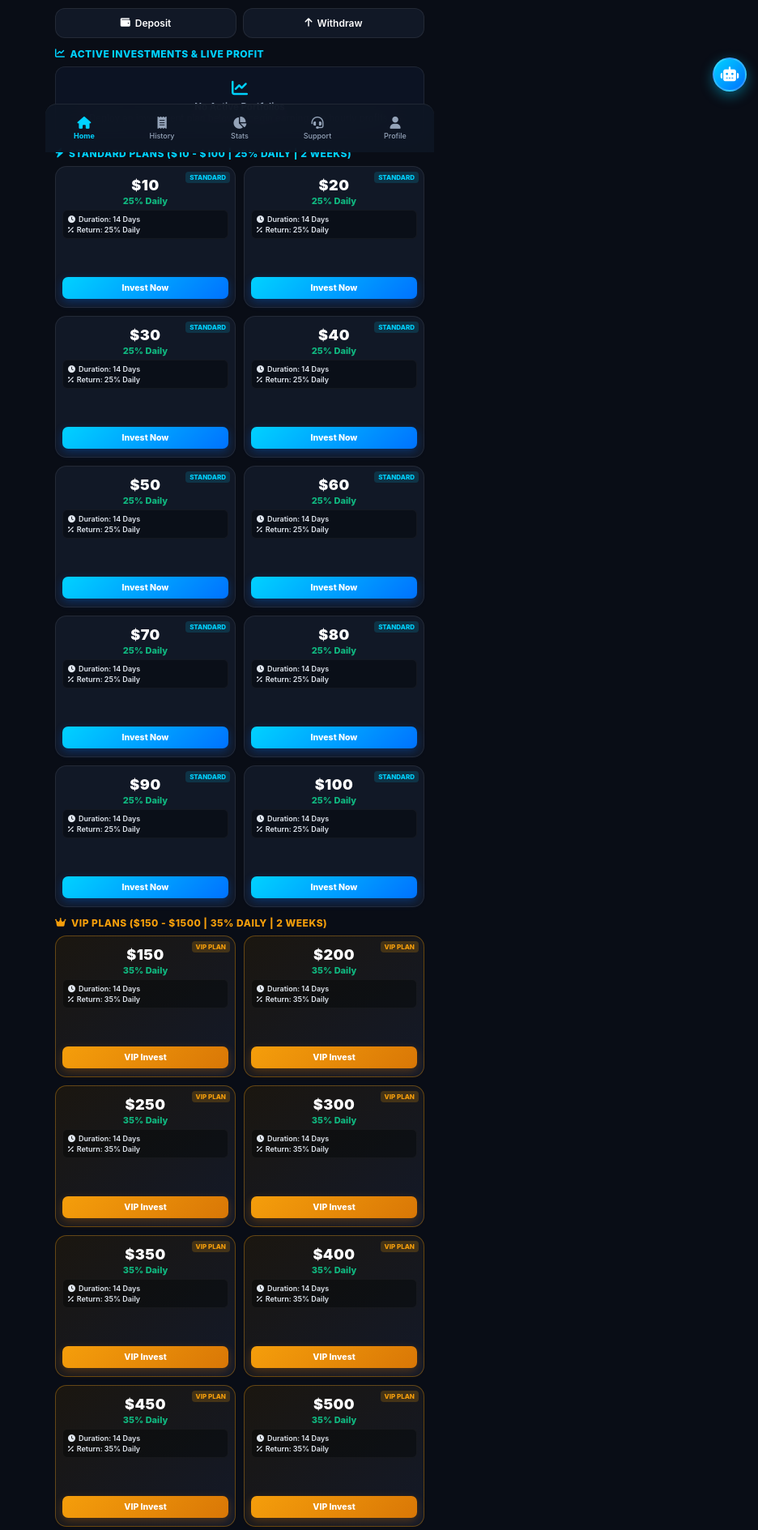
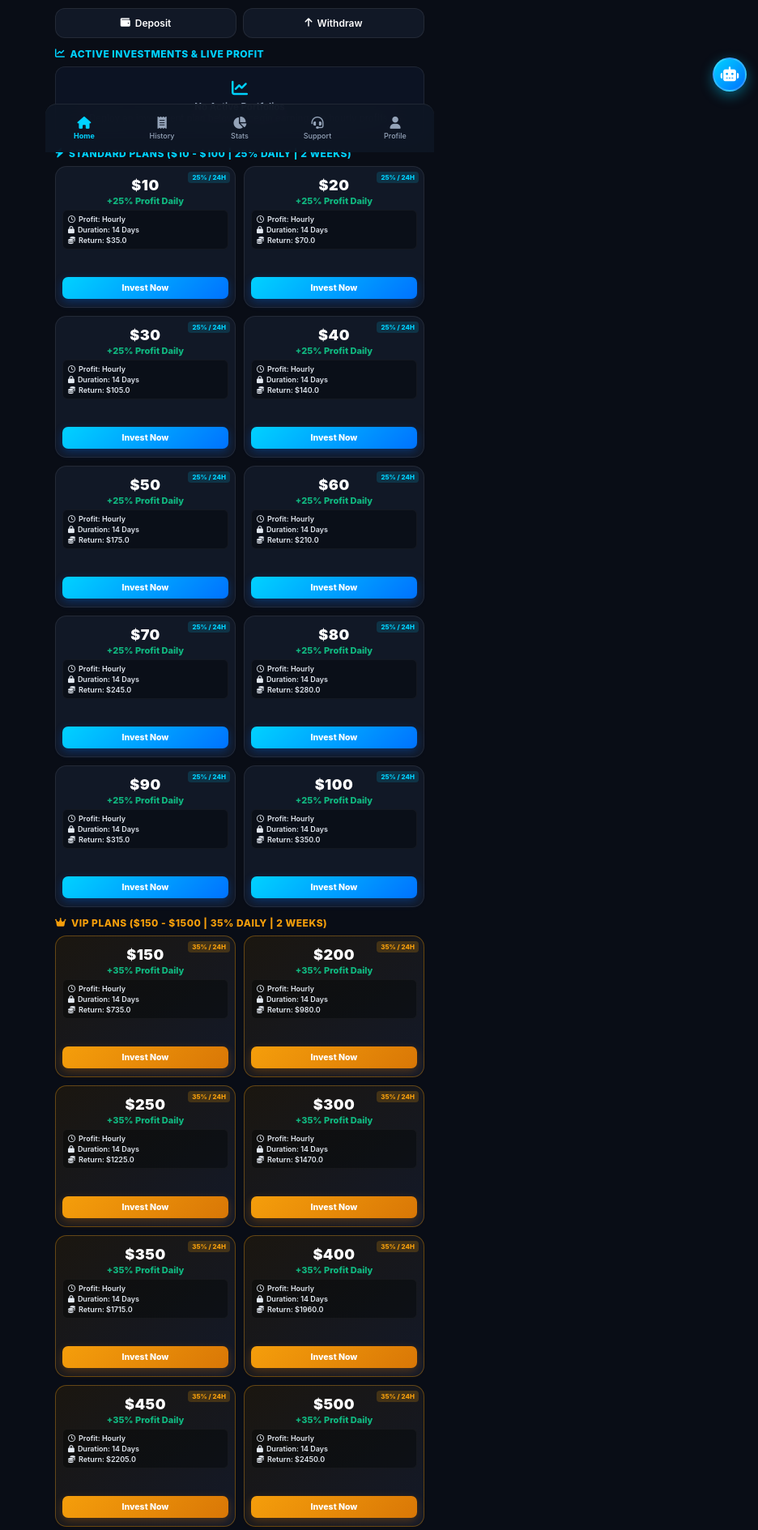
Before and after one commit to hibaqmuse13-ux/my-miniapp, a Flask app: page / in a window 1280 px wide. Shown: the part 612-2501 px from the top of the page at 81% size, without its empty margins (344-1280 px from the left). Run offline with Flask 3, Linux system fonts and the light colour scheme; data comes from the database, SQL or seed files in the repository; some libraries are stand-ins or nearby versions.

Commit message:
Update index.html

```diff
--- a/templates/index.html
+++ b/templates/index.html
@@ -1268,35 +1268,43 @@
         const stdContainer = document.getElementById('standard-plans');
         const vipContainer = document.getElementById('vip-plans');
 
-        stdContainer.innerHTML = stdAmounts.map(amt => `
+        stdContainer.innerHTML = stdAmounts.map(amt => {
+            const returnVal = (amt * 0.25 * 14).toFixed(1);
+            return `
                 <div class="plan-card">
                     <div>
-                    <span class="plan-badge badge-std">Standard</span>
+                        <span class="plan-badge badge-std">25% / 24H</span>
                         <div class="plan-title">$${amt}</div>
-                    <div class="plan-rate">25% Daily</div>
+                        <div class="plan-rate">+25% Profit Daily</div>
                         <div class="plan-info">
-                        <span><i class="fa-solid fa-clock"></i> Duration: 14 Days</span>
-                        <span><i class="fa-solid fa-percent"></i> Return: 25% Daily</span>
+                            <span><i class="fa-regular fa-clock"></i> Profit: Hourly</span>
+                            <span><i class="fa-solid fa-lock"></i> Duration: 14 Days</span>
+                            <span><i class="fa-solid fa-coins"></i> Return: $${returnVal}</span>
                         </div>
                     </div>
                     <button class="plan-btn btn-std" onclick="playSound(); investPlan(${amt})">Invest Now</button>
                 </div>
-        `).join('');
-
-        vipContainer.innerHTML = vipAmounts.map(amt => `
+            `;
+        }).join('');
+
+        vipContainer.innerHTML = vipAmounts.map(amt => {
+            const returnVal = (amt * 0.35 * 14).toFixed(1);
+            return `
                 <div class="plan-card vip-card">
                     <div>
-                    <span class="plan-badge badge-vip">VIP Plan</span>
+                        <span class="plan-badge badge-vip">35% / 24H</span>
                         <div class="plan-title">$${amt}</div>
-                    <div class="plan-rate">35% Daily</div>
+                        <div class="plan-rate">+35% Profit Daily</div>
                         <div class="plan-info">
-                        <span><i class="fa-solid fa-clock"></i> Duration: 14 Days</span>
-                        <span><i class="fa-solid fa-percent"></i> Return: 35% Daily</span>
-                    </div>
-                </div>
-                <button class="plan-btn btn-vip" onclick="playSound(); investPlan(${amt})">VIP Invest</button>
-            </div>
-        `).join('');
+                            <span><i class="fa-regular fa-clock"></i> Profit: Hourly</span>
+                            <span><i class="fa-solid fa-lock"></i> Duration: 14 Days</span>
+                            <span><i class="fa-solid fa-coins"></i> Return: $${returnVal}</span>
+                        </div>
+                    </div>
+                    <button class="plan-btn btn-vip" onclick="playSound(); investPlan(${amt})">Invest Now</button>
+                </div>
+            `;
+        }).join('');
     }
 
     async function investPlan(amount) {
```
Lines whose indentation alone changed are shown as unchanged.
